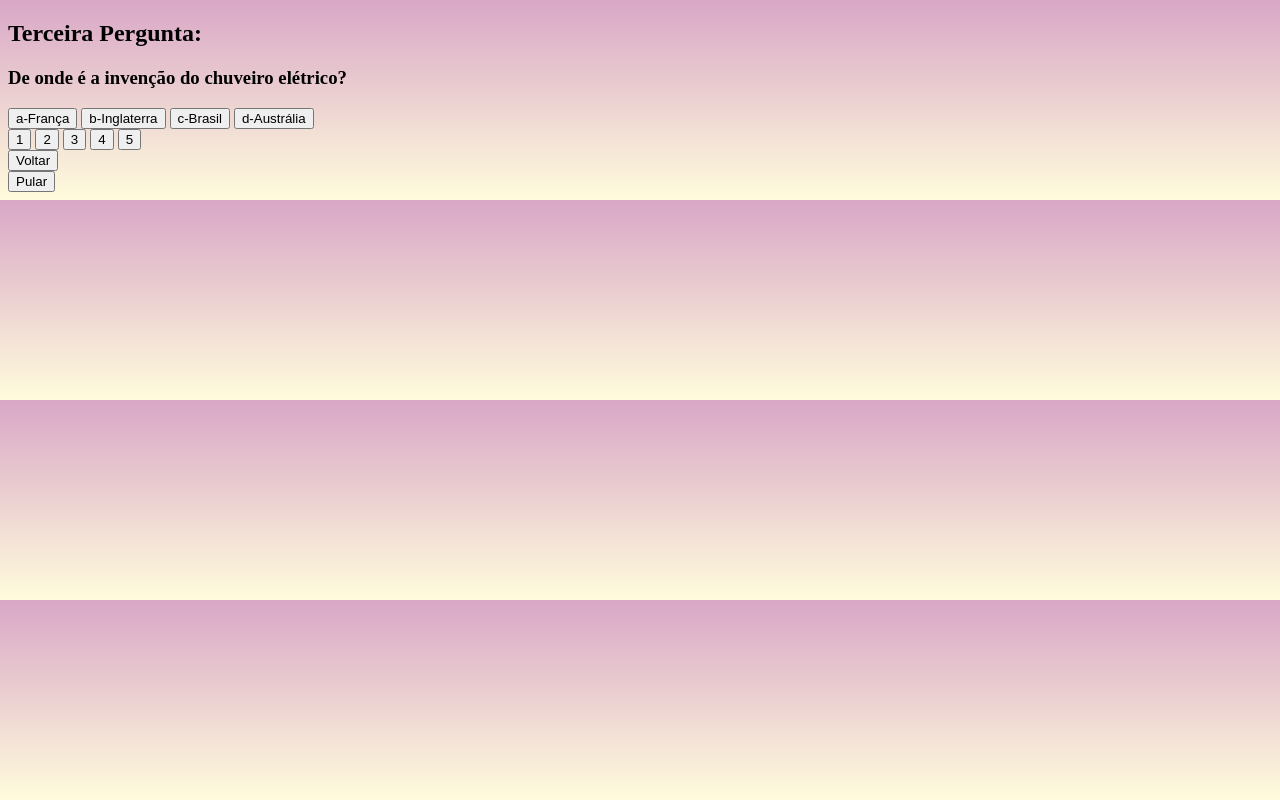
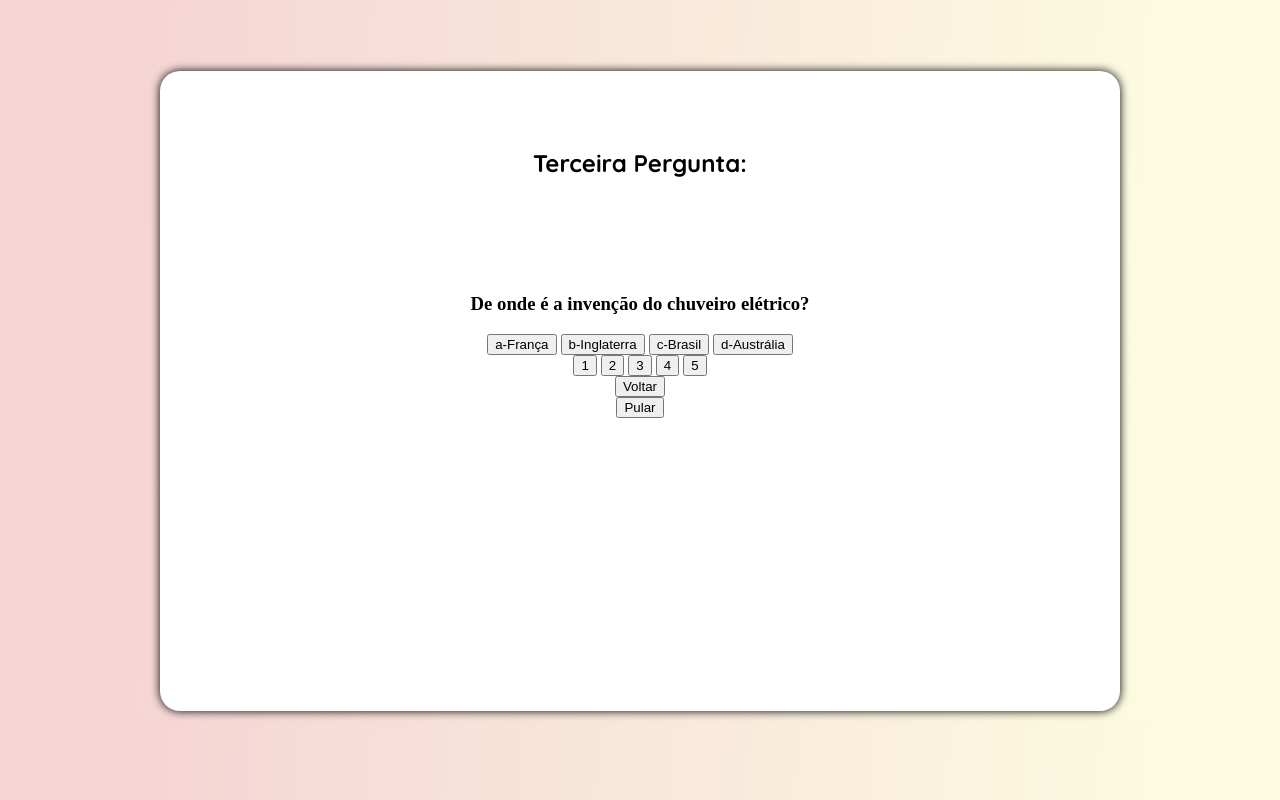
Before and after one commit to laliMaryLeticinha231dsnFabisDil/Quiz-oficial, a plain HTML site: page Pergunta3.html in a window 1280 px wide. Drawn offline with Linux system fonts and the light colour scheme.

Commit message:
recomeço

```diff
--- a/Pergunta3.html
+++ b/Pergunta3.html
@@ -9,10 +9,10 @@
 </head>
 
 <body>
-    <div id="terceiraPergunta">
+    <div id="Pergunta">
 
         <h2 class="TituloPergunta">Terceira Pergunta:</h2>
-            <h3 class="perguntaTres"> De onde é a invenção do chuveiro elétrico?</h3>
+        <h3 class="pergunta-oficia"> De onde é a invenção do chuveiro elétrico?</h3>
 
         <div class="alternativaTotal">
             <button id="alternativa" class="alternativa"> a-França</button>
@@ -22,7 +22,7 @@
         </div>
         <div id="localMensagem"></div>
 
-        </div>
+
 
         <!-- Botões para as questões -->
         <div class="questoes">
@@ -41,6 +41,7 @@
                 <div> <button class="Pular">Pular</button></div>
             </a>
         </div>
+    </div>
     <script src="main.js"></script>
 </body>
 
--- a/style.css
+++ b/style.css
@@ -1,6 +1,56 @@
-body{
-    background: #d9a7c7;  /* fallback for old browsers */
-    background: -webkit-linear-gradient(to top, #fffcdc, #d9a7c7);  /* Chrome 10-25, Safari 5.1-6 */
-    background: linear-gradient(to top, #fffcdc, #d9a7c7); /* W3C, IE 10+/ Edge, Firefox 16+, Chrome 26+, Opera 12+, Safari 7+ */
+body {
+    background-image: linear-gradient(92.7deg, rgba(245, 212, 212, 1) 8.5%, rgba(252, 251, 224, 1) 90.2%);
+    display: flex;
+    align-items: center;
+    justify-content: center;
+    text-align: center;
+}
 
+@font-face {
+    font-family: Cutive;
+    src: url(font/CutiveMono-Regular.ttf);
 }
+
+@font-face {
+    font-family: Quick;
+    src: url(font/Quicksand-VariableFont_wght.ttf);
+}
+
+.container {
+    background-color: rgba(255, 255, 255, 0.807);
+    width: 80vw;
+    height: 60vh;
+    margin-top: 8%;
+    box-shadow: 0 0 10px rgba(0, 0, 0, 0.495);
+    border-radius: 20px;
+}
+
+.TituloOficial {
+    font-family: Quick;
+    margin-top: 12%;
+}
+
+
+/* começo das perguntas */
+
+#Pergunta {
+    background-color: white;
+    width: 120vh;
+    height: 80vh;
+    margin-top: 5%;
+    border-radius: 20px;
+    box-shadow: 0 0 10px;
+}
+
+.TituloPergunta {
+    margin-top: 8%;
+    font-family: Quick;
+}
+
+.pergunta-oficia {
+    margin-top: 12%;
+}
+
+.alternativaTotal {
+justify-content: start;
+}
```
Also changed, not shown: index.html (+7 -5 lines), pergunta1.html (+15 -8 lines), pergunta2.html (+6 -4 lines), pergunta4.html (+4 -3 lines), pergunta5.html (+5 -4 lines), font/AbrilFatface-Regular.ttf (deleted), font/CutiveMono-Regular.ttf (added), font/InclusiveSans-Regular.ttf (deleted), font/Quicksand-VariableFont_wght.ttf (added). Lines whose indentation alone changed are shown as unchanged.
